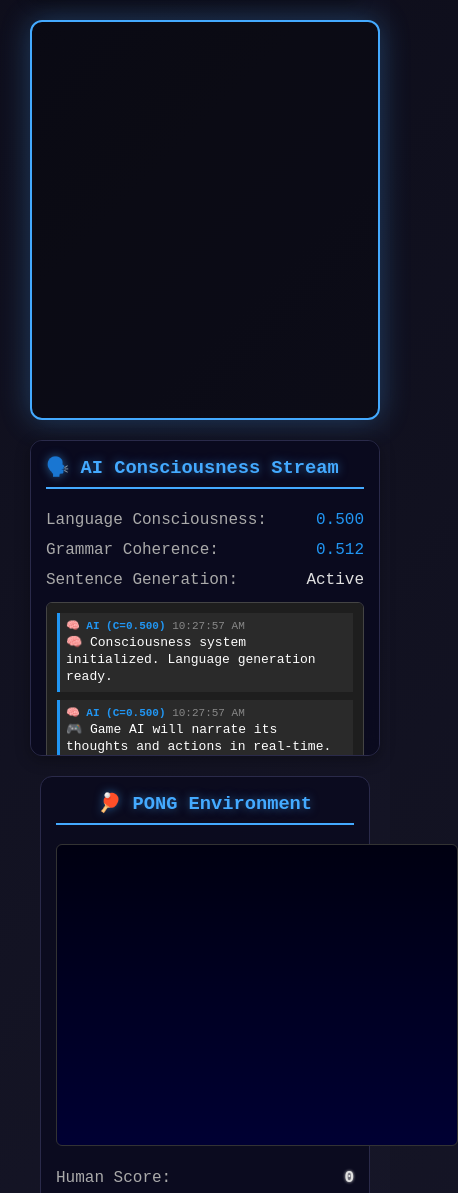
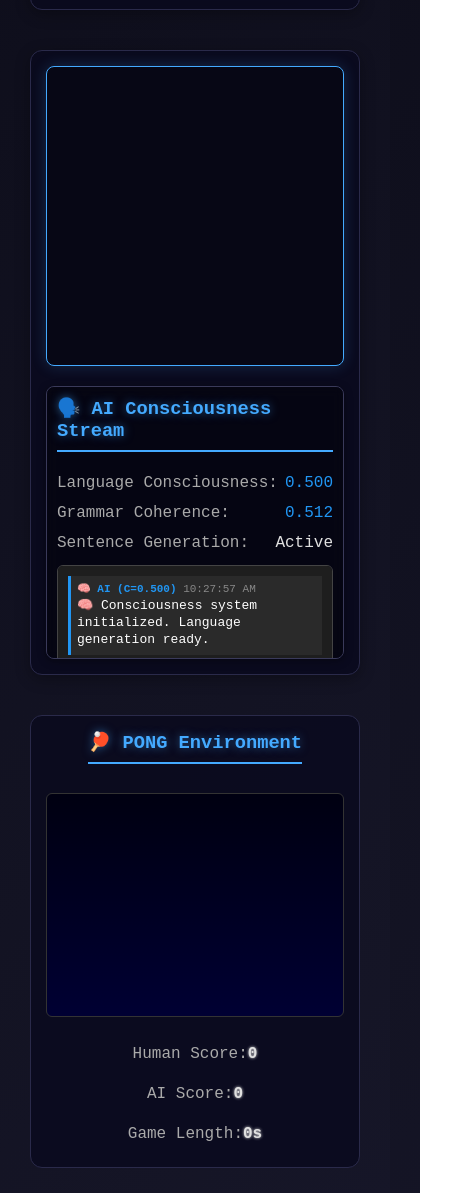
Before and after one commit to Marko0Marky/SCAN-Pong, a plain HTML site: page index.html in a window 390 px wide. Shown: the part 993-2186 px from the top of the page, 458 px wide, since content can reach past the window. Drawn offline with nearby package versions, Linux system fonts and the light colour scheme.

Commit message:
Update index.html
fixed panel positioning and layout.

```diff
--- a/index.html
+++ b/index.html
@@ -70,16 +70,18 @@
             box-shadow: 0 4px 15px rgba(0, 0, 0, 0.3);
             box-sizing: border-box; /* GITHUB PAGES FIX: Include padding in width */
             overflow: hidden; /* GITHUB PAGES FIX: Prevent content overflow */
+            order: 1; /* GITHUB PAGES FIX: Ensure left position */
         }
 
         .visualization-container {
             position: relative;
-            width: 600px;
-            height: 400px;
+            width: 100%; /* GITHUB PAGES FIX: Fill middle column */
+            height: 250px; /* GITHUB PAGES FIX: Smaller to fit in panel */
             background: rgba(0, 0, 0, 0.3);
-            border-radius: 12px;
-            border: 2px solid #4af;
-            box-shadow: 0 0 30px rgba(68, 170, 255, 0.3);
+            border-radius: 8px; /* GITHUB PAGES FIX: Smaller radius to fit */
+            border: 1px solid #4af; /* GITHUB PAGES FIX: Thinner border */
+            box-shadow: 0 0 15px rgba(68, 170, 255, 0.2); /* GITHUB PAGES FIX: Smaller shadow */
+            box-sizing: border-box;
         }
 
         .middle-column {
@@ -87,21 +89,32 @@
             flex-direction: column;
             align-items: center;
             gap: 20px;
-        }
-
-        .narration-panel {
-            width: 600px;
-            max-width: 100%; /* GITHUB PAGES FIX: Responsive width */
+            /* GITHUB PAGES FIX: Make it a proper side panel */
+            flex: 1;
+            min-width: 300px;
+            max-width: 600px;
             background: rgba(10, 10, 30, 0.9);
             border-radius: 12px;
             border: 1px solid #2a2a4a;
             padding: 15px;
             backdrop-filter: blur(10px);
             box-shadow: 0 4px 15px rgba(0, 0, 0, 0.3);
-            box-sizing: border-box; /* GITHUB PAGES FIX: Include padding in width */
-            margin: 0 auto; /* GITHUB PAGES FIX: Center the panel */
-            max-height: 400px; /* GITHUB PAGES FIX: Consistent height */
-            overflow-y: auto; /* GITHUB PAGES FIX: Handle overflow */
+            box-sizing: border-box;
+            order: 2; /* GITHUB PAGES FIX: Ensure middle position */
+        }
+
+        .narration-panel {
+            width: 100%; /* GITHUB PAGES FIX: Fill middle column */
+            background: rgba(5, 5, 15, 0.7); /* GITHUB PAGES FIX: Darker to distinguish from parent */
+            border-radius: 8px; /* GITHUB PAGES FIX: Smaller radius */
+            border: 1px solid #3a3a5a; /* GITHUB PAGES FIX: Different border color */
+            padding: 10px; /* GITHUB PAGES FIX: Less padding to fit */
+            backdrop-filter: blur(5px);
+            box-shadow: 0 2px 8px rgba(0, 0, 0, 0.4);
+            box-sizing: border-box;
+            margin: 0; /* GITHUB PAGES FIX: No margin within middle column */
+            max-height: 300px; /* GITHUB PAGES FIX: Smaller height */
+            overflow-y: auto;
         }
 
         .game-container {
@@ -313,18 +326,22 @@
         @media (max-width: 1200px) {
             .top-section {
                 flex-direction: column;
-            }
-
-            .visualization-container {
+                align-items: center;
+            }
+
+            .consciousness-panel, .middle-column, .game-container {
                 width: 100%;
                 max-width: 600px;
-                margin: 0 auto;
-            }
-
-            .game-container {
-                width: 100%;
-                max-width: 400px;
-                margin: 0 auto;
+                margin: 10px auto;
+                flex: none;
+            }
+
+            .visualization-container {
+                height: 300px;
+            }
+
+            .narration-panel {
+                max-height: 250px;
             }
         }
 
@@ -339,8 +356,23 @@
         }
 
         /* GITHUB PAGES FIX: Ensure panels don't exceed container width */
-        .consciousness-panel, .game-container, .narration-panel {
+        .consciousness-panel, .game-container, .narration-panel, .middle-column {
             max-width: calc(100vw - 40px);
+        }
+
+        /* GITHUB PAGES FIX: Force Pong game to always be visible as side panel */
+        .game-container {
+            display: flex !important;
+            flex-direction: column !important;
+            align-items: center !important;
+            gap: 10px !important;
+            order: 3; /* Ensure it appears on the right */
+        }
+
+        #gameCanvas {
+            display: block !important;
+            max-width: 100% !important;
+            height: auto !important;
         }
     </style>
 </head>
```
